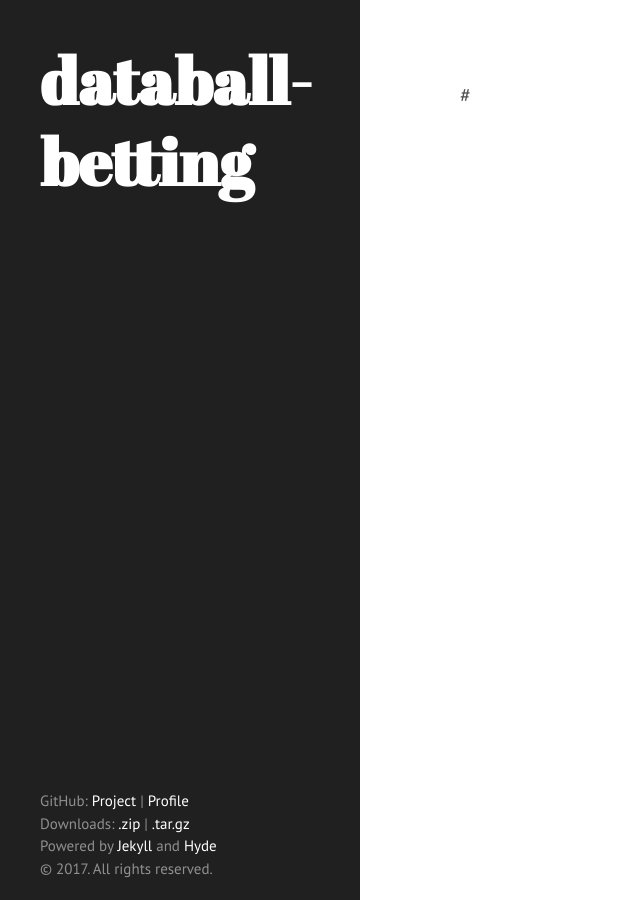
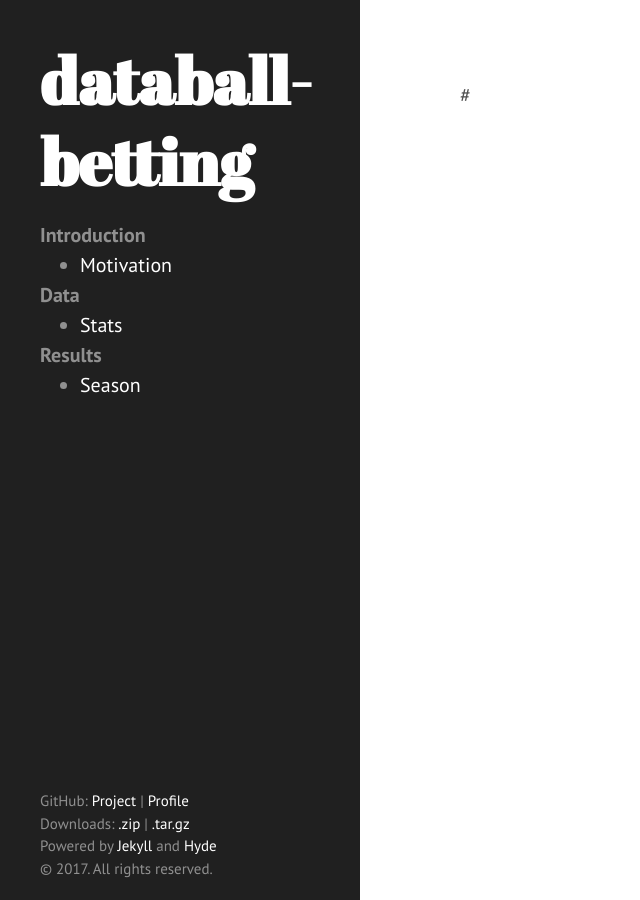
Before and after one commit to cedev935/databall-betting, a Jekyll site: the page built from docs/index.md, in a window 1280 px wide. Shown: the whole page, without its empty margins (0-640 px from the left). Built offline with Jekyll 4.4.1, drawn with Linux system fonts in a browser that asks for light colours; the repository's description, which GitHub fills in, is left out.

Commit message:
Add navigation links to sidebar

```diff
--- /dev/null
+++ b/docs/_data/navigation.yml
@@ -0,0 +1,14 @@
+- title: Introduction
+  pages:
+  - title: Motivation
+    url: /introduction/motivation/
+
+- title: Data
+  pages:
+  - title: Stats
+    url: /data/stats/
+
+- title: Results
+  pages:
+  - title: Season
+    url: /results/season/
--- a/docs/_includes/sidebar.html
+++ b/docs/_includes/sidebar.html
@@ -4,6 +4,8 @@
       <h1><a href="{{ site.baseurl }}/">{{ site.title | default: site.github.project_title }}</a></h1>
       <p class="lead">{{ site.description | default: site.github.project_tagline }}</p>
     </div>
+
+    {% include navigation.html %}
   </div>
 
   <div class="container sidebar-sticky">
```
